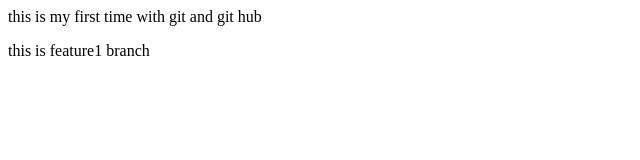
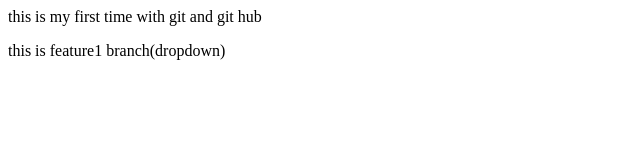
Before and after one commit to MuditAgarwal-93/localrepo, a plain HTML site: page index.html in a window 1280 px wide. Shown: the full height of the page, 0-640 px from the left. Drawn offline with Linux system fonts and the light colour scheme.

Commit message:
Add Dropdown

```diff
--- a/index.html
+++ b/index.html
@@ -1,2 +1,2 @@
 <p> this is my first time with git and git hub</p>
-<p> this is feature1 branch</p>
+<p> this is feature1 branch(dropdown)</p>
```
